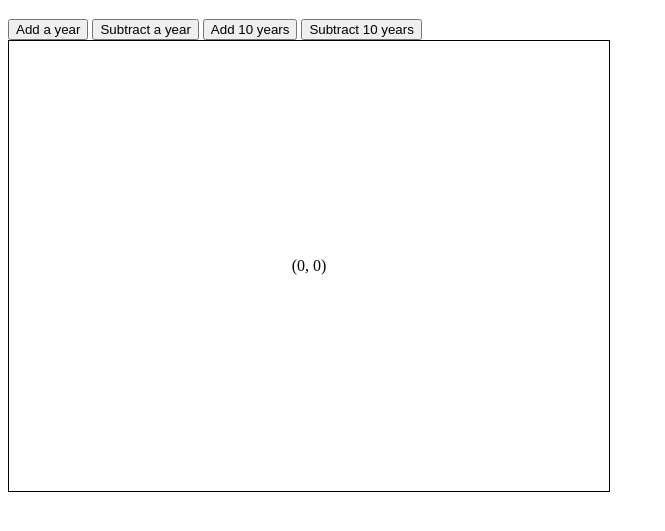
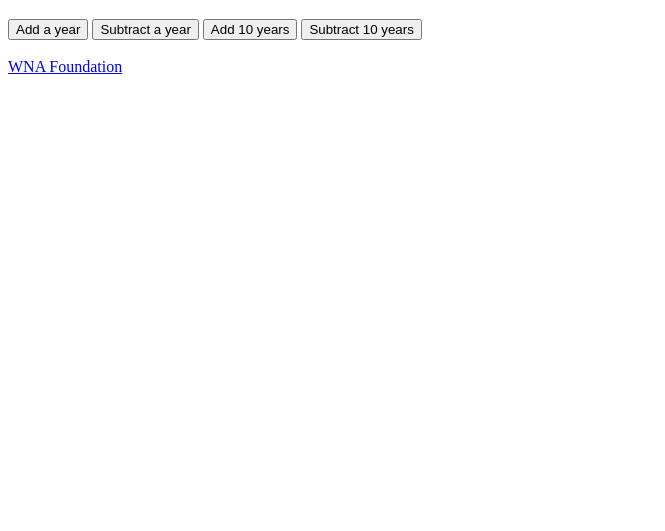
Before and after one commit to SamPratik/vuejs-tutorial, a plain HTML site: page index.html in a window 1280 px wide. Shown: the part 61-592 px from the top of the page, without its empty margins (0-665 px from the left). Drawn offline with nearby package versions, Linux system fonts and the light colour scheme.

Commit message:
event modifiers

```diff
--- a/app.js
+++ b/app.js
@@ -19,6 +19,9 @@ new Vue({
       console.log(event);
       this.x = event.offsetX;
       this.y = event.offsetY;
+    },
+    click: function() {
+      alert('This is a click');
     }
   }
 });
--- a/index.html
+++ b/index.html
@@ -3,21 +3,22 @@
   <head>
     <meta charset="utf-8">
     <title>Lesson 1</title>
-    <link rel="stylesheet" href="styles.css">
     <script src="https://cdn.jsdelivr.net/npm/vue@2.5.16/dist/vue.js"></script>
   </head>
   <body>
     <div id="app">
       <h1>Age: {{age}}</h1>
-      <button type="button" v-on:click="addYear(1)">Add a year</button>
+      <!-- adding 'once' event modifier -->
+      <button type="button" v-on:click.once="addYear(1)">Add a year</button>
       <button type="button" v-on:click="subtractYear(1)">Subtract a year</button>
 
       <button type="button" v-on:dblclick="addYear(10)">Add 10 years</button>
       <button type="button" v-on:dblclick="subtractYear(10)">Subtract 10 years</button>
+      <br><br>
 
-      <div v-on:mousemove="updateXY" id="canvas" style="width: 600px;padding: 200px 0px;text-align: center;border: 1px solid black;">
-        <p>({{x}}, {{y}})</p>
-      </div>
+      <!-- adding 'prevent' event modifier to prevent default behavior... -->
+      <!-- we can use 'v-on' in place of '@'... -->
+      <a v-on:click.prevent="click" href="http://wnafoundation.org/">WNA Foundation</a>
     </div>
     <script src="app.js"></script>
   </body>
--- a/styles.css
+++ /dev/null
@@ -1,6 +0,0 @@
-#canvas {
-  width: 600px;
-  padding: 200px 0px;
-  text-align: center;
-  border: 1px solid black;
-}
```
